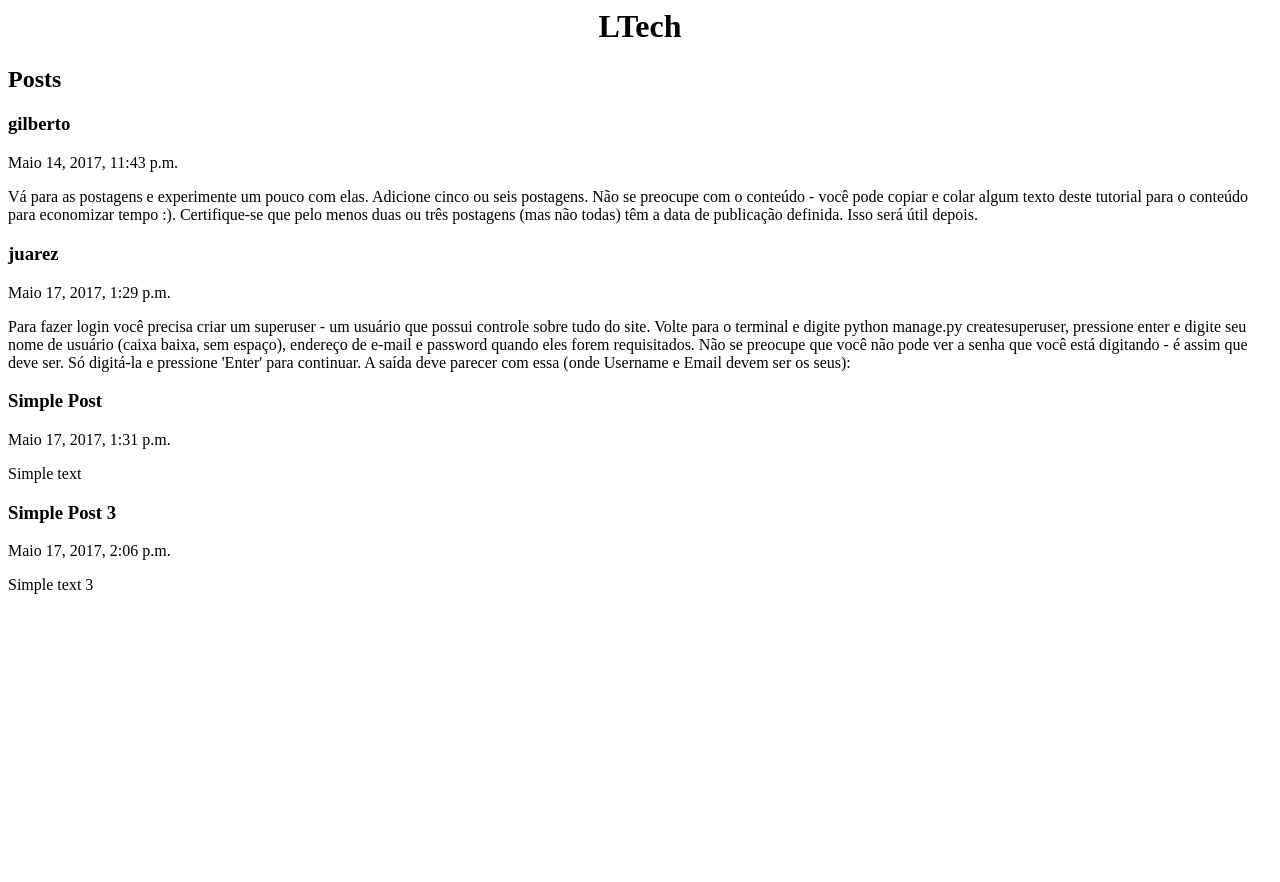
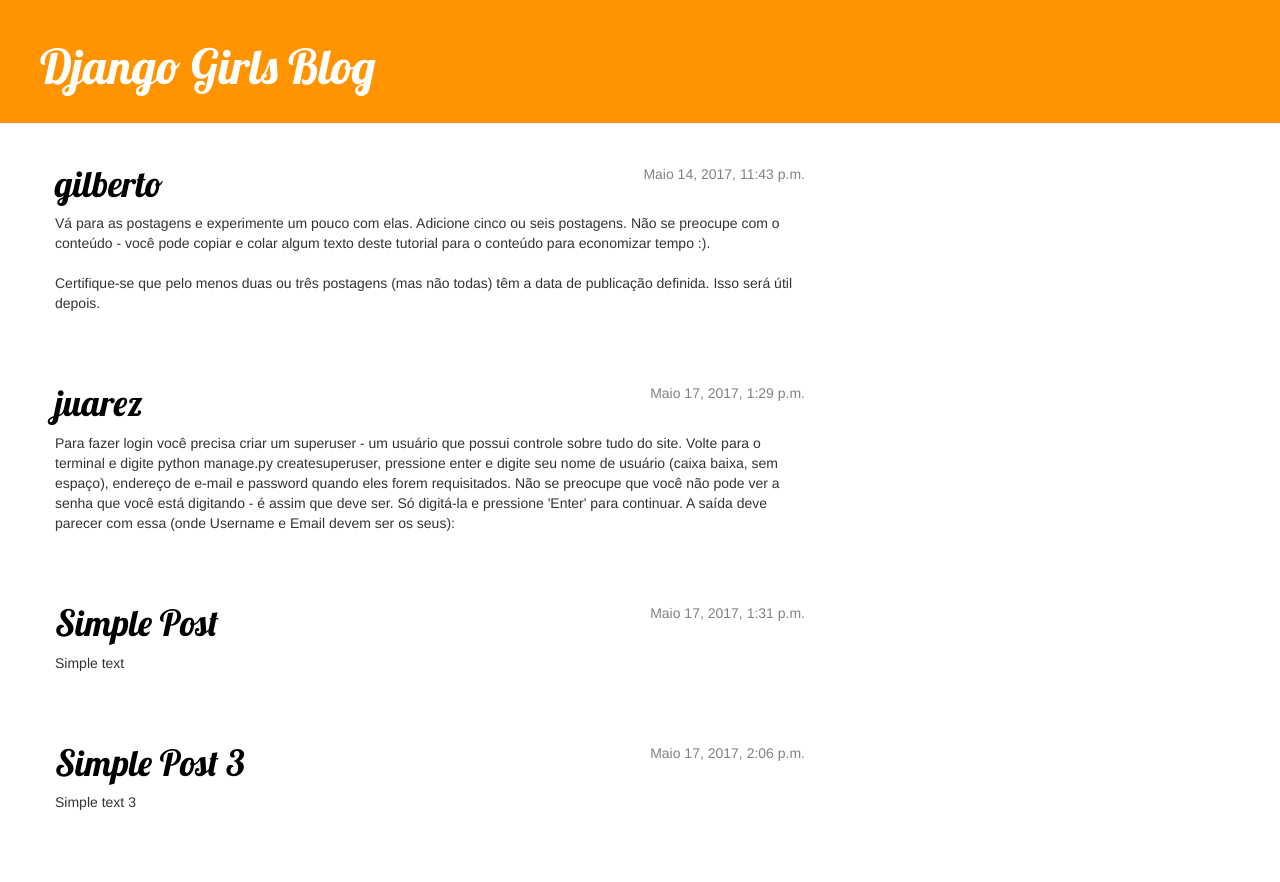
Before and after one commit to lucastvasconcelos/meusite_django, a Django app: page / in a window 1280 px wide. Before the commit the page ends 594 px from the top, so only its background shows below. Run offline with Django 3.2, Linux system fonts and the light colour scheme; data comes from the database, SQL or seed files in the repository; some libraries are stand-ins or nearby versions.

Commit message:
css on template

```diff
--- /dev/null
+++ b/mysite/blog/static/css/blog.css
@@ -0,0 +1,47 @@
+.page-header {
+    background-color: #ff9400;
+    margin-top: 0;
+    padding: 20px 20px 20px 40px;
+}
+
+.page-header h1, .page-header h1 a, .page-header h1 a:visited, .page-header h1 a:active {
+    color: #ffffff;
+    font-size: 36pt;
+    text-decoration: none;
+}
+
+.content {
+    margin-left: 40px;
+}
+
+h1, h2, h3, h4 {
+    font-family: 'Lobster', cursive;
+}
+
+.date {
+    float: right;
+    color: #828282;
+}
+
+.save {
+    float: right;
+}
+
+.post-form textarea, .post-form input {
+    width: 100%;
+}
+
+.top-menu, .top-menu:hover, .top-menu:visited {
+    color: #ffffff;
+    float: right;
+    font-size: 26pt;
+    margin-right: 20px;
+}
+
+.post {
+    margin-bottom: 70px;
+}
+
+.post h1 a, .post h1 a:visited {
+    color: #000000;
+}
--- a/mysite/blog/templates/blog/post_list.html
+++ b/mysite/blog/templates/blog/post_list.html
@@ -1,15 +1,33 @@
+{% load staticfiles %}
         <html>
             <head>
-        <title>LTech Blog</title>
+                <title>Django Girls blog</title>
+                <link rel="stylesheet" href="//maxcdn.bootstrapcdn.com/bootstrap/3.2.0/css/bootstrap.min.css">
+                <link rel="stylesheet" href="//maxcdn.bootstrapcdn.com/bootstrap/3.2.0/css/bootstrap-theme.min.css">
+                <link rel="stylesheet" href="{% static 'css/blog.css' %}">
+                <link href="https://fonts.googleapis.com/css?family=Lobster&subset=latin,latin-ext" rel="stylesheet" type="text/css">
+
+
             </head>
             <body>
-        <h1 style="text-align : center">LTech</h1>
-        <h2>Posts</h2>
-            {%for post in posts%}
-                <h3>{{post}}</h3>
-                <p>{{ post.published_date }}</p>
-                <p>{{post.text}}</p>
-            {%endfor%}
-        </ul>
+                <div class='page-header'>
+                    <h1><a href="/">Django Girls Blog</a></h1>
+                </div>
+
+                <div class="content container">
+                    <div class="row">
+                        <div class="col-md-8">
+                            {% for post in posts %}
+                                <div class="post">
+                                    <div class="date">
+                                        {{ post.published_date }}
+                                    </div>
+                                    <h1><a href="">{{ post.title }}</a></h1>
+                                    <p>{{ post.text|linebreaksbr }}</p>
+                                </div>
+                            {% endfor %}
+                        </div>
+                    </div>
+                </div>
             </body>
         </html>
```
Lines whose indentation alone changed are shown as unchanged.
